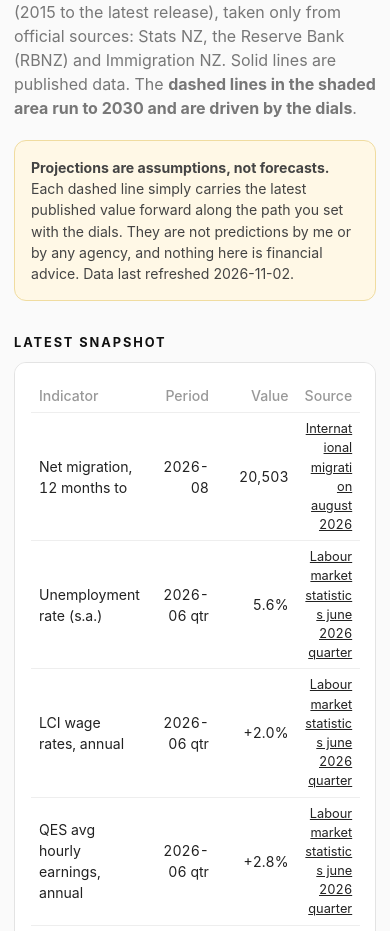
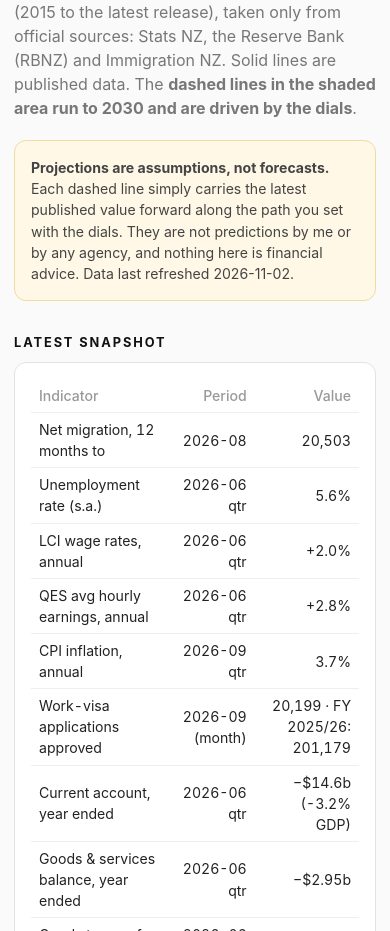
Before and after one commit to Simon-Manning/simon-manning.github.io, a plain HTML site: page nz/index.html in a window 390 px wide. Shown: the part 135-1066 px from the top of the page. Drawn offline with nearby package versions, Linux system fonts and the light colour scheme.

Commit message:
NZ explorer: tidy mobile snapshot table, sign formatting

```diff
--- a/nz/index.html
+++ b/nz/index.html
@@ -28,6 +28,7 @@ th{color:#999;font-weight:500}.m{color:#999;font-size:.8rem}.tw{overflow-x:auto}
 .two{display:grid;grid-template-columns:repeat(2,minmax(0,1fr));gap:16px}
 .neg{color:#b3261e}.pos{color:#1b7f3b}
 @media(min-width:1200px){main{max-width:1400px}.grid.main{grid-template-columns:600px minmax(0,1fr)}.dcols{display:grid;grid-template-columns:1fr 1fr;gap:24px;align-items:start}}
+@media(max-width:600px){#snap td:nth-child(4),#snap th:nth-child(4){display:none}}
 @media(max-width:820px){.grid,.grid.main{grid-template-columns:minmax(0,1fr)}.dials{position:static;max-height:none}.charts,.two{grid-template-columns:minmax(0,1fr)}main{padding:24px 14px}h1{font-size:1.6rem}}
 </style></head><body><main>
 <p class="m"><a href="../">← Simon Manning</a></p>
@@ -36,7 +37,7 @@ th{color:#999;font-weight:500}.m{color:#999;font-size:.8rem}.tw{overflow-x:auto}
 <div class="card warn note"><b>Projections are assumptions, not forecasts.</b> Each dashed line simply carries the latest published value forward along the path you set with the dials. They are not predictions by me or by any agency, and nothing here is financial advice. <span id="built"></span></div>
 
 <h2>Latest snapshot</h2>
-<div class="card tw"><table id="snap"></table></div>
+<div class="card tw"><table id="snap"></table><p class="m">Full citations for each figure are in the chart footnotes and under Sources below.</p></div>
 
 <div class="grid main" style="margin-top:20px">
 <div class="card dials"><div style="display:flex;justify-content:space-between;align-items:center"><b>Dials (my assumptions to 2030)</b><button id="reset">Reset</button></div><div class="dcols"><div id="dcA"></div><div id="dcB"></div></div></div>
@@ -63,6 +64,7 @@ th{color:#999;font-weight:500}.m{color:#999;font-size:.8rem}.tw{overflow-x:auto}
 const IDS=['migration','unemployment','wages','work_visas','current_account','trade_balance','terms_of_trade','fx','gdp_per_capita','mortgage','meta'];
 const END=2031.0, D={};
 const t=p=>{if(/^\d{4}\/\d{2}$/.test(p))return +p.slice(0,4)+1.0-0.5/12*0; const[y,m]=p.split('-').map(Number);return y+(m-0.5)/12};
+const money=(v,d)=>(v<0?'−':'')+'$'+fmt(Math.abs(v),d)+'b';
 const last=a=>a[a.length-1];
 const fmt=(v,d=1)=>v==null?'–':(+v).toLocaleString('en-NZ',{minimumFractionDigits:d,maximumFractionDigits:d});
 const C={k:'#111',b:'#2f6fb5',r:'#c0392b',g:'#2e8b57',o:'#d98c1f',p:'#7b3fc4',grey:'#999'};
@@ -147,8 +149,8 @@ function snapshot(){const r=[];const L=(k,s)=>last(D[k].series[s]);const per=p=>
  r.push(['QES avg hourly earnings, annual',L('wages','QES avg hourly earnings')[0]+' qtr','+'+fmt(L('wages','QES avg hourly earnings')[1])+'%',D.wages]);
  r.push(['CPI inflation, annual',L('wages','CPI inflation')[0]+' qtr',fmt(L('wages','CPI inflation')[1])+'%',Object.assign({},D.wages,D.wages.release2,{source:'Stats NZ CPI'})]);
  r.push(['Work-visa applications approved',last(W['Approved, month (current FY)'])[0]+' (month)',fmt(last(W['Approved, month (current FY)'])[1],0)+' · FY '+W['Approved, financial year'].slice(-2)[0][0]+': '+fmt(W['Approved, financial year'].slice(-2)[0][1],0),D.work_visas]);
- r.push(['Current account, year ended',L('current_account','Current account % GDP')[0]+' qtr','$'+fmt(L('current_account','Current account, $b (yr ended)')[1])+'b ('+fmt(L('current_account','Current account % GDP')[1])+'% GDP)',D.current_account]);
- r.push(['Goods & services balance, year ended',L('trade_balance','Goods & services')[0]+' qtr','$'+fmt(L('trade_balance','Goods & services')[1],2)+'b',D.trade_balance]);
+ r.push(['Current account, year ended',L('current_account','Current account % GDP')[0]+' qtr',money(L('current_account','Current account, $b (yr ended)')[1],1)+' ('+fmt(L('current_account','Current account % GDP')[1])+'% GDP)',D.current_account]);
+ r.push(['Goods & services balance, year ended',L('trade_balance','Goods & services')[0]+' qtr',money(L('trade_balance','Goods & services')[1],2),D.trade_balance]);
  r.push(['Goods terms of trade, q/q',L('terms_of_trade','Quarterly % change')[0]+' qtr',fmt(L('terms_of_trade','Quarterly % change')[1])+'%',D.terms_of_trade]);
  if(fx)r.push(['NZD TWI / NZD/USD (daily)',fx.date,fmt(fx.TWI,2)+' / '+fmt(fx['NZD/USD'],3),D.fx]);
  r.push(['Real GDP per capita, q/q',L('gdp_per_capita','q/q % change')[0]+' qtr',fmt(L('gdp_per_capita','q/q % change')[1])+'%',D.gdp_per_capita]);
```
